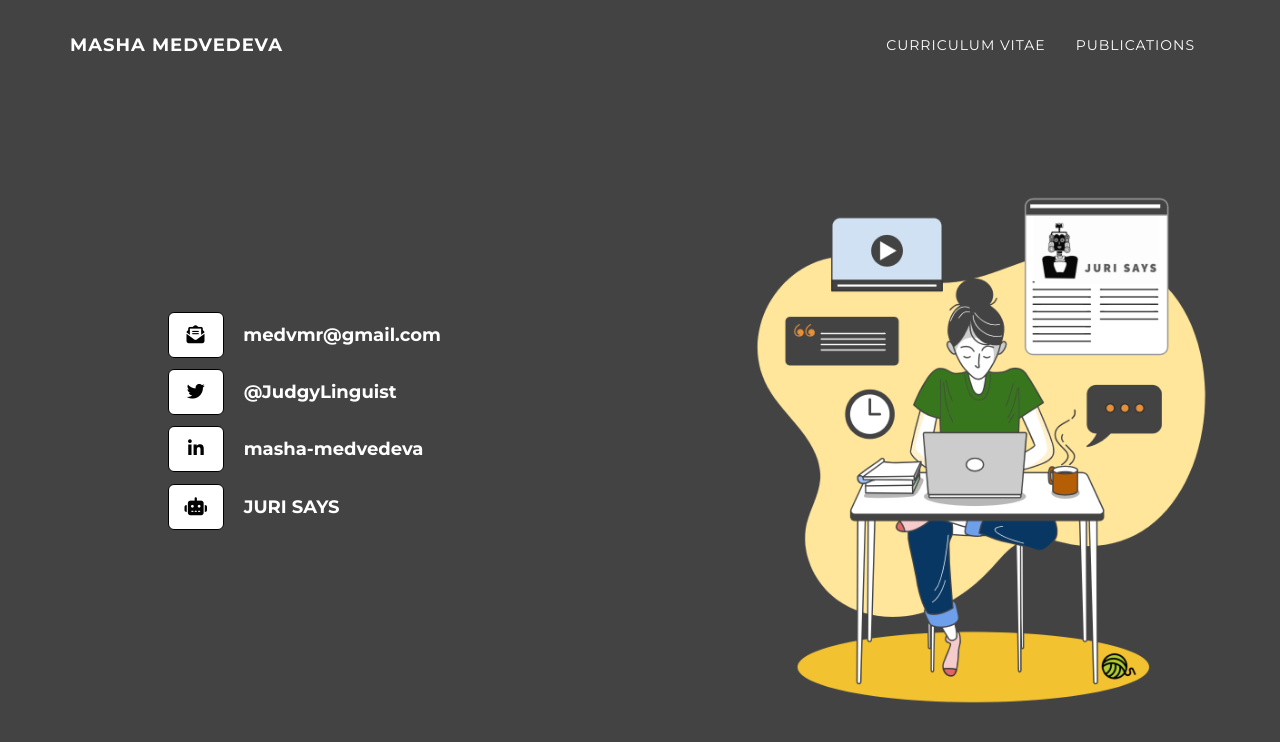
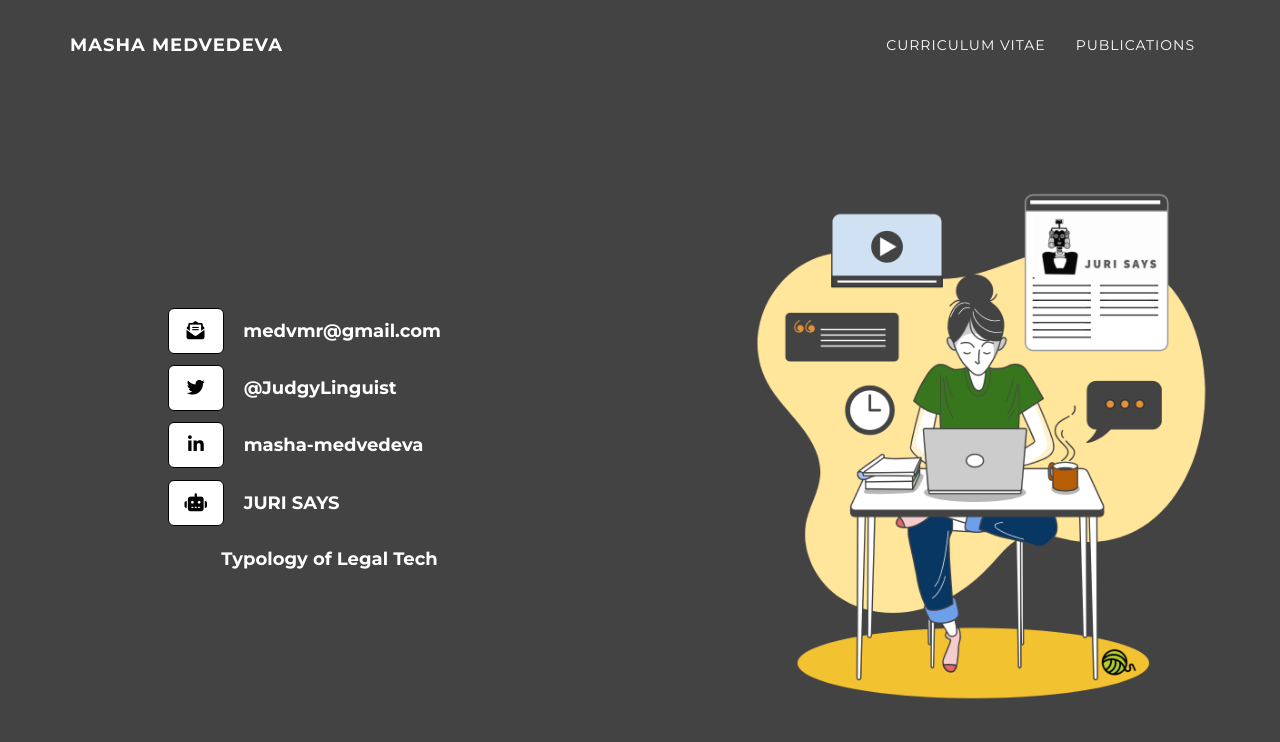
Before and after one commit to masha-medvedeva/masha-medvedeva.github.io, a Jekyll site: the page built from index.html, in a window 1280 px wide and 900 px high. Shown: the top 742 px of the window. Built offline with Jekyll 4.4.1, drawn with Linux system fonts in a browser that asks for light colours; nearby versions of some CDN libraries.

Commit message:
add legal tech

```diff
--- a/_includes/header.html
+++ b/_includes/header.html
@@ -20,6 +20,9 @@
                         </p><p class="bottom-three">
                         <a href="https://jurisays.com" class="btn btn-juri btn-lg" target="_blank"><i class="fas fa-robot"></i></i><span class="network-name"></span></a>
                         <a href="https://jurisays.com" class="btn btn-title btn-lg" target="_blank"><span class="network-name">JURI SAYS</span></a>
+                       </p><p class="bottom-three">
+                        <a href="https://publications.cohubicol.com/typology/" class="btn btn-typo btn-lg" target="_blank"><i class="fa-light fa-scale-balanced"></i></i><span class="network-name"></span></a>
+                        <a href="https://publications.cohubicol.com/typology/" class="btn btn-title btn-lg" target="_blank"><span class="network-name">Typology of Legal Tech</span></a>
                        </p>
                         <!--<a href="#about" class="btn btn-circle page-scroll">
                             <i class="fa fa-angle-double-down animated"></i</a>>-->
```
